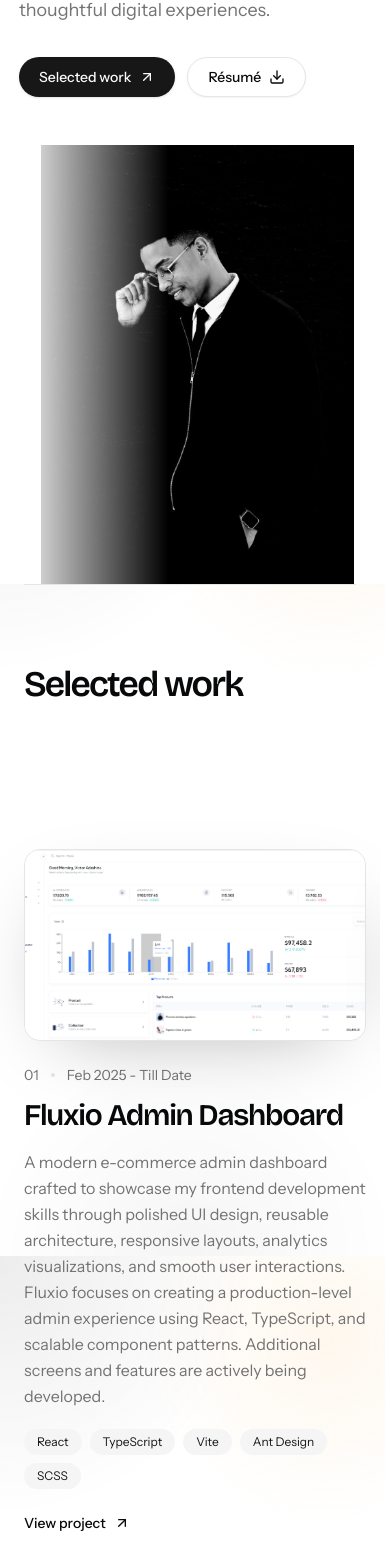
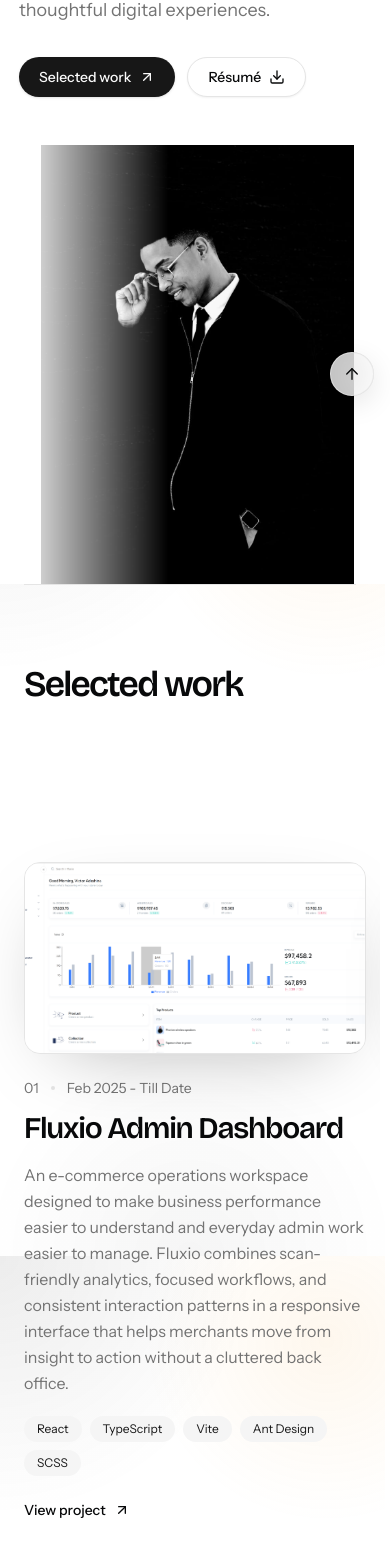
Before and after one commit to v-techhub/portfolio-v2, a Next.js app: page / in a window 390 px wide. Shown: the part 432-1997 px from the top of the page. Built offline with nearby package versions, Linux system fonts and the light colour scheme.

Commit message:
final UI improvement

```diff
--- a/src/app/layout.tsx
+++ b/src/app/layout.tsx
@@ -1,5 +1,6 @@
 import Navbar from "@/components/navbar";
 import { ModeToggle } from "@/components/mode-toggle";
+import ScrollControls from "@/components/scroll-controls";
 import FullscreenLoader from "@/components/fullscreen-loader";
 import { ThemeProvider } from "@/components/theme-provider";
 import { TooltipProvider } from "@/components/ui/tooltip";
@@ -80,6 +81,7 @@
               <FullscreenLoader />
               <ModeToggle />
               {children}
+              <ScrollControls />
               <Navbar />
             </LenisProvider>
           </TooltipProvider>
--- /dev/null
+++ b/src/components/scroll-controls.module.css
@@ -0,0 +1,59 @@
+.visible {
+  animation: scroll-control-enter 680ms cubic-bezier(0.34, 1.56, 0.64, 1);
+}
+
+.visible::after {
+  content: "";
+  position: absolute;
+  inset: -1px;
+  z-index: -1;
+  border: 1px solid hsl(var(--foreground) / 0.3);
+  border-radius: inherit;
+  pointer-events: none;
+  animation: scroll-control-ring 900ms ease-out 260ms both;
+}
+
+@keyframes scroll-control-enter {
+  0% {
+    opacity: 0;
+    transform: translateY(18px) scale(0.72);
+  }
+  58% {
+    opacity: 1;
+    transform: translateY(-4px) scale(1.08);
+  }
+  78% {
+    transform: translateY(1px) scale(0.98);
+  }
+  100% {
+    opacity: 1;
+    transform: translateY(0) scale(1);
+  }
+}
+
+@keyframes scroll-control-ring {
+  0% {
+    opacity: 0.55;
+    transform: scale(1);
+  }
+  100% {
+    opacity: 0;
+    transform: scale(1.65);
+  }
+}
+
+@media (prefers-reduced-motion: reduce) {
+  .visible {
+    animation: scroll-control-fade 180ms ease-out;
+  }
+
+  .visible::after {
+    animation: none;
+    opacity: 0;
+  }
+}
+
+@keyframes scroll-control-fade {
+  from { opacity: 0; }
+  to { opacity: 1; }
+}
--- /dev/null
+++ b/src/components/scroll-controls.tsx
@@ -0,0 +1,64 @@
+"use client";
+
+import { useLenis } from "lenis/react";
+import { ArrowUp } from "lucide-react";
+import { usePathname } from "next/navigation";
+import { useEffect, useLayoutEffect, useRef, useState } from "react";
+import styles from "./scroll-controls.module.css";
+
+const SCROLL_DURATION_SECONDS = 1.2;
+
+export default function ScrollControls() {
+  const pathname = usePathname();
+  const lenis = useLenis();
+  const endSentinelRef = useRef<HTMLSpanElement>(null);
+  const [isAtPageEnd, setIsAtPageEnd] = useState(false);
+
+  useLayoutEffect(() => {
+    window.history.scrollRestoration = "manual";
+    window.scrollTo(0, 0);
+    lenis?.scrollTo(0, { immediate: true, force: true });
+  }, [lenis, pathname]);
+
+  useEffect(() => {
+    const sentinel = endSentinelRef.current;
+    if (!sentinel) return;
+
+    const observer = new IntersectionObserver(
+      ([entry]) => setIsAtPageEnd(entry.isIntersecting),
+      { rootMargin: "0px 0px 160px", threshold: 0 },
+    );
+
+    observer.observe(sentinel);
+    return () => observer.disconnect();
+  }, []);
+
+  const scrollToTop = () => {
+    if (lenis) {
+      lenis.scrollTo(0, { duration: SCROLL_DURATION_SECONDS });
+      return;
+    }
+
+    window.scrollTo({ top: 0, behavior: "smooth" });
+  };
+
+  return (
+    <>
+      <span ref={endSentinelRef} aria-hidden="true" className="block h-px" />
+      <button
+        type="button"
+        aria-label="Scroll to top"
+        title="Scroll to top"
+        onClick={scrollToTop}
+        tabIndex={isAtPageEnd ? 0 : -1}
+        className={`fixed bottom-4 right-4 z-[70] grid size-11 place-items-center rounded-full border border-border/80 bg-background/75 text-foreground shadow-[0_8px_28px_hsl(var(--foreground)/.1)] backdrop-blur-xl transition-[opacity,transform,background-color,border-color,box-shadow] duration-300 ease-out hover:scale-105 hover:border-foreground/20 hover:bg-background/95 hover:shadow-[0_10px_34px_hsl(var(--foreground)/.14)] focus-visible:outline-none focus-visible:ring-2 focus-visible:ring-ring focus-visible:ring-offset-2 focus-visible:ring-offset-background motion-reduce:transition-opacity sm:bottom-6 sm:right-6 ${
+          isAtPageEnd
+            ? `${styles.visible} translate-y-0 opacity-100`
+            : "pointer-events-none translate-y-3 opacity-0"
+        }`}
+      >
+        <ArrowUp className="size-[18px]" strokeWidth={1.8} />
+      </button>
+    </>
+  );
+}
--- a/src/data/resume.tsx
+++ b/src/data/resume.tsx
@@ -114,11 +114,11 @@
       href: "https://fluxio-admin.vercel.app",
       dates: "Feb 2025 - Till Date",
       description:
-        "A modern e-commerce admin dashboard crafted to showcase my frontend development skills through polished UI design, reusable architecture, responsive layouts, analytics visualizations, and smooth user interactions. Fluxio focuses on creating a production-level admin experience using React, TypeScript, and scalable component patterns. Additional screens and features are actively being developed.",
+        "An e-commerce operations workspace designed to make business performance easier to understand and everyday admin work easier to manage. Fluxio combines scan-friendly analytics, focused workflows, and consistent interaction patterns in a responsive interface that helps merchants move from insight to action without a cluttered back office.",
       highlights: [
-        "Production-grade admin UI",
-        "Reusable component architecture",
-        "Analytics-focused workflows",
+        "Clear commerce performance overview",
+        "Focused operational workflows",
+        "Responsive, consistent interface",
       ],
       technologies: [
         "React",
@@ -156,11 +156,11 @@
       href: "https://smartflow-backend-fb4b.onrender.com",
       dates: "August 2025 - Till Date",
       description:
-        "SmartFlow is a modern, intelligent project management application designed to solve real-world collaboration challenges in software development teams. Built with the MERN stack and enhanced with AI capabilities, it bridges the gap between project planning and actual development work through seamless GitHub integration and real-time collaboration features.",
+        "A collaborative workspace that connects software planning with the work happening in development. SmartFlow helps teams turn ideas into structured tasks, coordinate in real time, and connect GitHub activity to the work it affects, while AI supports planning without taking decisions away from the team.",
       highlights: [
-        "AI-assisted project planning",
-        "Real-time collaboration",
-        "GitHub-integrated workflows",
+        "Planning connected to GitHub delivery",
+        "Live team collaboration",
+        "Human-guided AI assistance",
       ],
       technologies: [
         "React.JS",
@@ -199,11 +199,11 @@
       href: "https://health-website-tan-gamma.vercel.app/",
       dates: "2026",
       description:
-        "A polished healthcare landing page for a modern dental practice, designed to make essential services, emergency care, and the patient experience feel clear and approachable. The visual direction combines confident typography, expressive imagery, and responsive interactions to create a memorable clinic brand.",
+        "A patient-first website that makes dental care feel easier to understand and less intimidating. It helps visitors quickly explore treatments, recognise urgent-care options, and choose a clear next step through approachable language, confident visual direction, and responsive interactions.",
       highlights: [
-        "Modern dental practice landing page",
-        "Clear service and emergency-care pathways",
-        "Responsive, image-led visual design",
+        "Approachable treatment discovery",
+        "Visible emergency-care pathways",
+        "Responsive, patient-focused experience",
       ],
       technologies: [
         "Healthcare UX",
```
Also changed, not shown: 1 other file (tests, documents, lock files or other folders).
